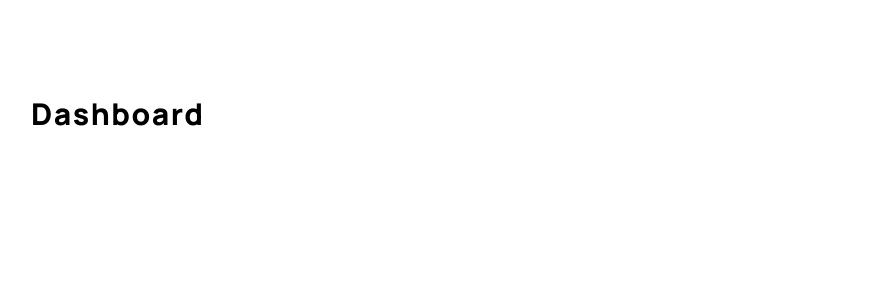
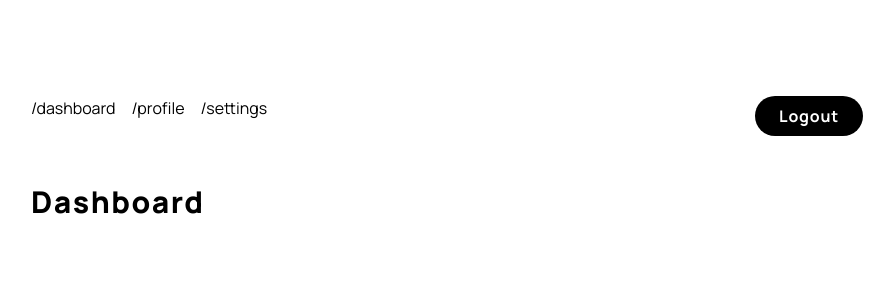
Before and after one commit to weiwei2694/nextjs-auth-middleware, a Next.js app: page /dashboard in a window 1280 px wide. Shown: the top 300 px of the page, without its empty margins (193-1087 px from the left). Built offline with nearby package versions, Linux system fonts and the light colour scheme.

Commit message:
[update/feat]: (protect)
added 'layout.tsx' and Navbar for navigation, logout button

```diff
--- /dev/null
+++ b/src/app/(protect)/layout.tsx
@@ -0,0 +1,13 @@
+import Navbar from "@/components/shared/Navbar"
+
+const RootLayout = ({ children }: { children: React.ReactNode }) => {
+  return (
+    <>
+        <Navbar />
+
+        {children}
+    </>
+  )
+}
+
+export default RootLayout
--- /dev/null
+++ b/src/components/shared/Navbar.tsx
@@ -0,0 +1,37 @@
+"use client";
+import Link from "next/link";
+import { getCookies, deleteCookie } from "cookies-next";
+import { useRouter } from "next/navigation";
+
+const Navbar = () => {
+    const router = useRouter();
+
+    const handleLogout = async () => {
+        // @ts-ignore
+        const { session } = getCookies("session");
+        // @ts-ignore
+        deleteCookie("session", session);
+
+        router.push("/auth/login");
+    };
+
+    return (
+        <nav className="mb-12 flex justify-between">
+            <ul className="flex gap-4">
+                <Link href="/dashboard">/dashboard</Link>
+                <Link href="/profile">/profile</Link>
+                <Link href="/settings">/settings</Link>
+            </ul>
+
+            <button
+                className="py-2 px-6 rounded-full bg-black text-white font-bold tracking-wider"
+                type="button"
+                onClick={handleLogout}
+            >
+                Logout
+            </button>
+        </nav>
+    );
+};
+
+export default Navbar;
```
